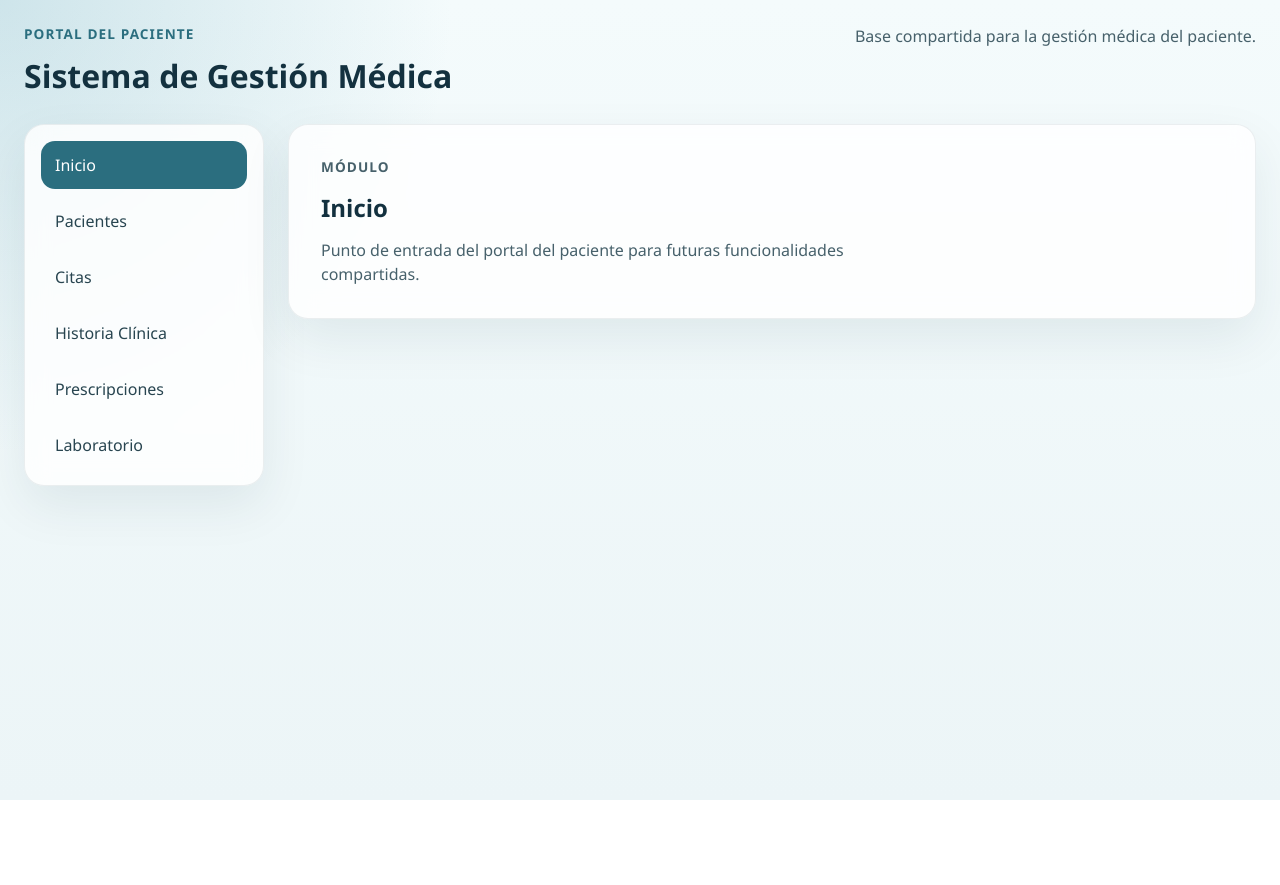
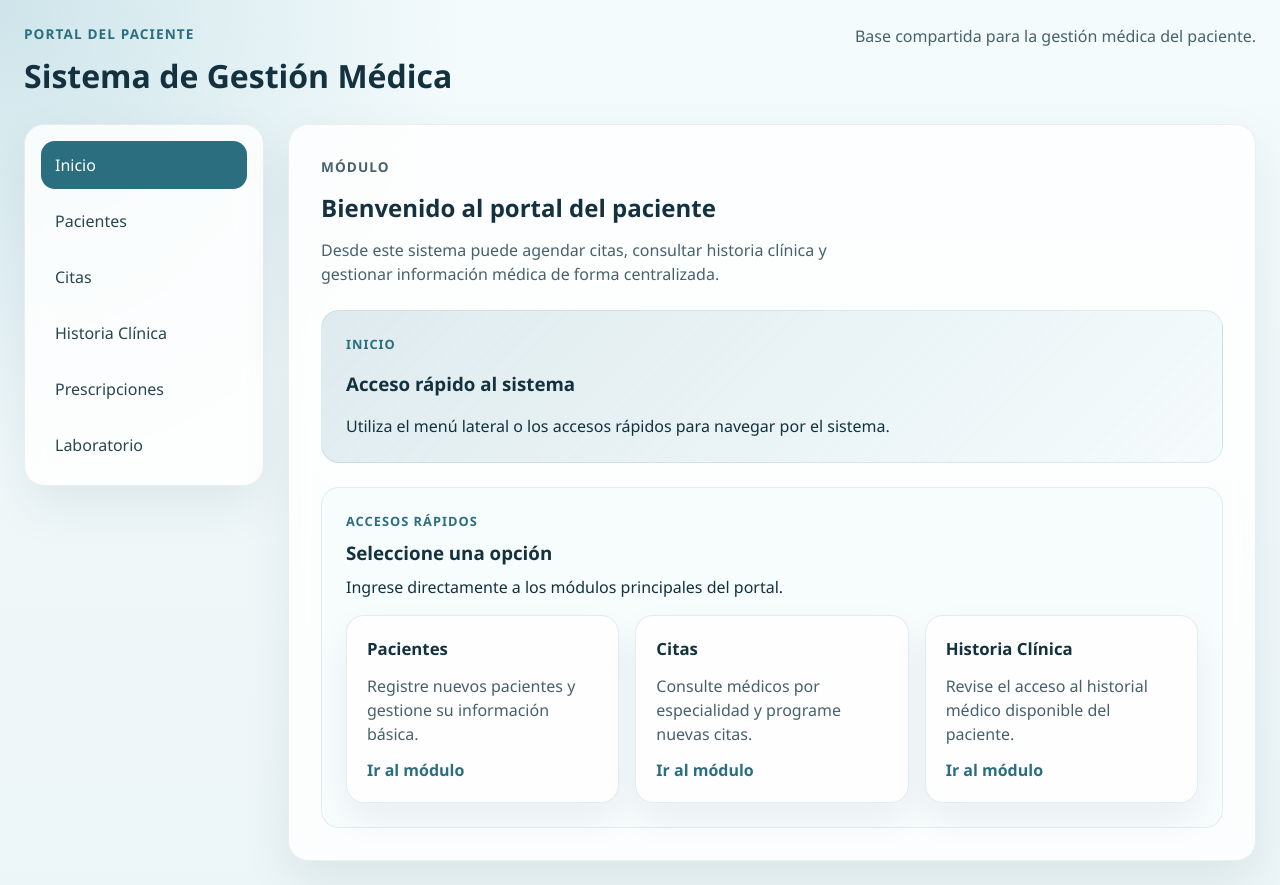
Before and after one commit to JuanSebasIbarra/FRONTEND-Sistema-Hospitalario-, a React (Vite) app: page / in a window 1280 px wide. Before the commit the page ends 800 px from the top, so only its background shows below. Built offline with nearby package versions, Linux system fonts and the light colour scheme; no server answers.

Commit message:
feat: improve home page with quick navigation and welcome section

```diff
--- a/src/modules/home/pages/HomePage.jsx
+++ b/src/modules/home/pages/HomePage.jsx
@@ -1,10 +1,58 @@
+import { Link } from 'react-router-dom';
 import { ModulePage } from '../../../components/ui/ModulePage';
+
+const quickAccessItems = [
+  {
+    title: 'Pacientes',
+    description: 'Registre nuevos pacientes y gestione su información básica.',
+    to: '/patients',
+  },
+  {
+    title: 'Citas',
+    description: 'Consulte médicos por especialidad y programe nuevas citas.',
+    to: '/appointments',
+  },
+  {
+    title: 'Historia Clínica',
+    description: 'Revise el acceso al historial médico disponible del paciente.',
+    to: '/medical-history',
+  },
+];
 
 export function HomePage() {
   return (
     <ModulePage
-      title="Inicio"
-      description="Punto de entrada del portal del paciente para futuras funcionalidades compartidas."
-    />
+      title="Bienvenido al portal del paciente"
+      description="Desde este sistema puede agendar citas, consultar historia clínica y gestionar información médica de forma centralizada."
+    >
+      <div className="home-content">
+        <section className="home-section home-section-highlight">
+          <p className="section-kicker">Inicio</p>
+          <h3>Acceso rápido al sistema</h3>
+          <p>
+            Utiliza el menú lateral o los accesos rápidos para navegar por el
+            sistema.
+          </p>
+        </section>
+
+        <section className="home-section">
+          <div className="section-heading">
+            <p className="section-kicker">Accesos rápidos</p>
+            <h3>Seleccione una opción</h3>
+            <p>Ingrese directamente a los módulos principales del portal.</p>
+          </div>
+
+          <div className="quick-access-grid">
+            {quickAccessItems.map((item) => (
+              <Link key={item.to} className="quick-access-card" to={item.to}>
+                <p className="quick-access-title">{item.title}</p>
+                <p className="quick-access-description">{item.description}</p>
+                <span className="quick-access-link">Ir al módulo</span>
+              </Link>
+            ))}
+          </div>
+        </section>
+      </div>
+    </ModulePage>
   );
 }
--- a/src/styles/global.css
+++ b/src/styles/global.css
@@ -135,6 +135,74 @@ select {
 
 .page-actions {
   margin-top: 24px;
+}
+
+.home-content {
+  display: flex;
+  flex-direction: column;
+  gap: 24px;
+}
+
+.home-section {
+  display: flex;
+  flex-direction: column;
+  gap: 16px;
+  padding: 24px;
+  border-radius: 18px;
+  background: rgba(244, 251, 252, 0.75);
+  border: 1px solid rgba(43, 110, 127, 0.1);
+}
+
+.home-section-highlight {
+  background:
+    linear-gradient(135deg, rgba(43, 110, 127, 0.12), rgba(244, 251, 252, 0.9)),
+    rgba(244, 251, 252, 0.75);
+}
+
+.home-section h3,
+.home-section p {
+  margin: 0;
+}
+
+.quick-access-grid {
+  display: grid;
+  grid-template-columns: repeat(auto-fit, minmax(220px, 1fr));
+  gap: 16px;
+}
+
+.quick-access-card {
+  display: flex;
+  flex-direction: column;
+  gap: 12px;
+  min-height: 180px;
+  padding: 20px;
+  border-radius: 18px;
+  background: rgba(255, 255, 255, 0.92);
+  border: 1px solid rgba(43, 110, 127, 0.12);
+  box-shadow: 0 16px 36px rgba(19, 49, 63, 0.06);
+  transition: transform 0.2s ease, box-shadow 0.2s ease, border-color 0.2s ease;
+}
+
+.quick-access-card:hover {
+  transform: translateY(-2px);
+  border-color: rgba(43, 110, 127, 0.28);
+  box-shadow: 0 18px 40px rgba(19, 49, 63, 0.1);
+}
+
+.quick-access-title {
+  font-size: 1.05rem;
+  font-weight: 700;
+  color: #13313f;
+}
+
+.quick-access-description {
+  color: #47616b;
+}
+
+.quick-access-link {
+  margin-top: auto;
+  font-weight: 700;
+  color: #2b6e7f;
 }
 
 .patient-form {
```
